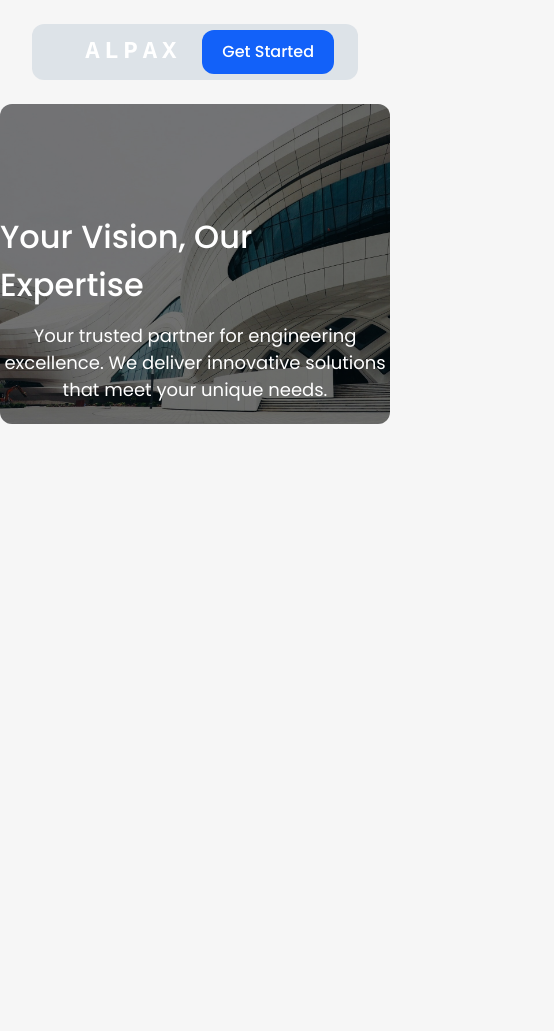
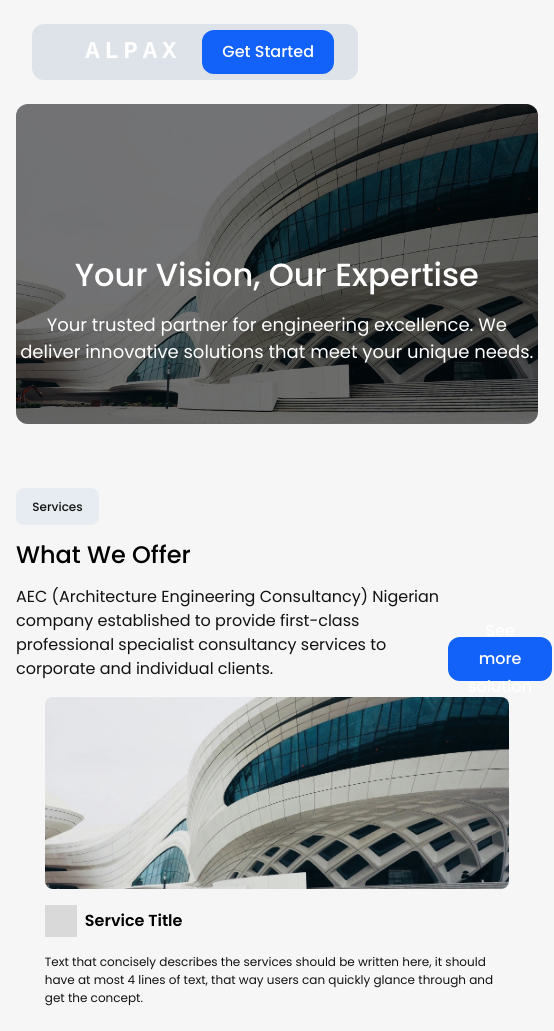
Before and after one commit to ishaaaq/alpax, a React (Vite) app: page /Home in a window 390 px wide. Shown: the top 1031 px of the page, 554 px wide, since content can reach past the window. Before the commit the page ends 844 px from the top, so only its background shows below. Built offline with nearby package versions, Linux system fonts and the light colour scheme.

Commit message:
created services section & adjusted responsiveness

```diff
--- a/src/components/Hero.jsx
+++ b/src/components/Hero.jsx
@@ -3,7 +3,6 @@ import React from "react";
 import Slider from "./Slider";
 const Hero = () => {
   return (
-    <Container disableGutters>
     <Box
       sx={{
         backgroundImage: `url("../../public/heroBgPH.jpeg")`,
@@ -52,7 +51,6 @@ const Hero = () => {
         <Slider />
       </div>
     </Box>
-    </Container>
   );
 };
 
--- /dev/null
+++ b/src/components/WhatWeOfferCard.jsx
@@ -0,0 +1,52 @@
+import React from "react";
+import image from "../../public/bg.jpeg";
+import { Box, Stack, Typography } from "@mui/material";
+const WhatWeOfferCard = () => {
+  return (
+    <Stack
+      direction="column"
+      gap="1rem"
+      sx={{
+        width: {
+          xs: "29rem",
+          sm: "21rem",
+          md: "21rem",
+        },
+        height: "20rem",
+      }}
+    >
+      <Box
+        component="img"
+        src={image}
+        alt="services"
+        sx={{
+          width: "100%",
+          height: {
+            xs: "12rem",
+            sm: "16rem",
+            md: "18rem",
+          },
+          borderRadius: "8px",
+          objectFit: "cover",
+        }}
+      />
+      <Stack direction={"row"} gap={".5rem"}>
+        <Box sx={{ bgcolor: "#D9D9D9", width: "32px", height: "32px" }}></Box>
+        <Typography
+          sx={{ fontWeight: 600, fontSize: "1rem", color: "black", my: "auto" }}
+        >
+          Service Title
+        </Typography>
+      </Stack>
+      <Typography
+        sx={{ fontWeight: 400, fontSize: ".75rem", color: "#121212" }}
+      >
+        Text that concisely describes the services should be written here, it
+        should have at most 4 lines of text, that way users can quickly glance
+        through and get the concept.
+      </Typography>
+    </Stack>
+  );
+};
+
+export default WhatWeOfferCard;
--- /dev/null
+++ b/src/components/WhatWeOfferSection.jsx
@@ -0,0 +1,115 @@
+import { Box, Container, Grid, Grid2, Stack, Typography } from "@mui/material";
+import React from "react";
+import { StyledButton } from "./styledComponents/StyledComponents";
+import WhatWeOfferCard from "./WhatWeOfferCard";
+
+const WhatWeOfferSection = () => {
+  return (
+    <Stack
+      direction={{
+        xs: "column",
+        md: "row",
+      }}
+      sx={{
+        justifyContent: { md: "space-between", xs: "center" },
+        alignContent: "center",
+        maxWidth: "lg",
+        mt: "4rem",
+        mx: "auto",
+      }}
+    >
+      <Stack
+        direction={{
+          xs: "row",
+          md: "column",
+        }}
+        sx={{
+          justifyContent: "space-between",
+        }}
+      >
+        <Stack direction={"column"} gap={".75rem"}>
+          <Box
+            sx={{
+              width: "83px",
+              height: "37px",
+              bgcolor: "#E6ECF1",
+              textAlign: "center",
+              display: "flex",
+              alignItems: "center",
+              justifyContent: "center",
+              borderRadius: "8px",
+            }}
+          >
+            <Typography
+              sx={{
+                color: "#121212",
+                fontWeight: 500,
+                fontSize: { xs: ".75rem", sm: ".875rem" },
+                position: "relative",
+              }}
+            >
+              Services
+            </Typography>
+          </Box>
+          <Typography
+            sx={{
+              fontWeight: 500,
+              fontSize: { xs: "1.5rem", sm: "2rem" },
+              color: "black",
+            }}
+          >
+            What We Offer
+          </Typography>
+          <Typography
+            sx={{
+              fontWeight: 400,
+              fontSize: { md: ".75rem", sm: ".875" },
+              color: "#121212",
+              width: "27rem",
+            }}
+          >
+            AEC (Architecture Engineering Consultancy) Nigerian company
+            established to provide first-class professional specialist
+            consultancy services to corporate and individual clients.
+          </Typography>
+        </Stack>
+        <Box sx={{ maxWidth: "217px", mt: "auto" }}>
+          <StyledButton>See more solution</StyledButton>
+        </Box>
+      </Stack>
+
+      <Stack
+        direction="row"
+        flexWrap="wrap"
+        gap={"1rem"}
+        sx={{
+          justifyContent: "center",
+
+          mt: { xs: "1rem", md: "0rem" },
+        }}
+      >
+        {[1, 2, 3, 4].map((_, index) => (
+          <Box
+            key={index}
+            sx={{
+              display: "flex",
+
+              flex: "1 1 calc(50% - 16px)", // Two cards per row, with spacing
+              maxWidth: "calc(50% - 16px)", // Adjusts for spacing
+              minWidth: { xs: "100%", sm: "calc(50% - 16px)" }, // Single card per row on small screens
+
+              mt: { xs: "0rem", sm: "none" },
+              //   justifyContent: { xs: "center", sm: "none" },
+              justifyContent: "center",
+              alignItems: "center",
+            }}
+          >
+            <WhatWeOfferCard />
+          </Box>
+        ))}
+      </Stack>
+    </Stack>
+  );
+};
+
+export default WhatWeOfferSection;
--- a/src/pages/Home.jsx
+++ b/src/pages/Home.jsx
@@ -1,10 +1,23 @@
 import React from "react";
 import Hero from "../components/Hero";
+import WhatWeOfferCard from "../components/WhatWeOfferCard";
+import WhatWeOfferSection from "../components/WhatWeOfferSection";
+import { Container } from "@mui/material";
 
 const Home = () => {
   return (
     <>
-      <Hero />
+      <Container
+        sx={{
+          width: {
+            xs: "34.6rem",
+            sm: "100%",
+          },
+        }}
+      >
+        <Hero />
+        <WhatWeOfferSection />
+      </Container>
     </>
   );
 };
```
Lines whose indentation alone changed are shown as unchanged.
